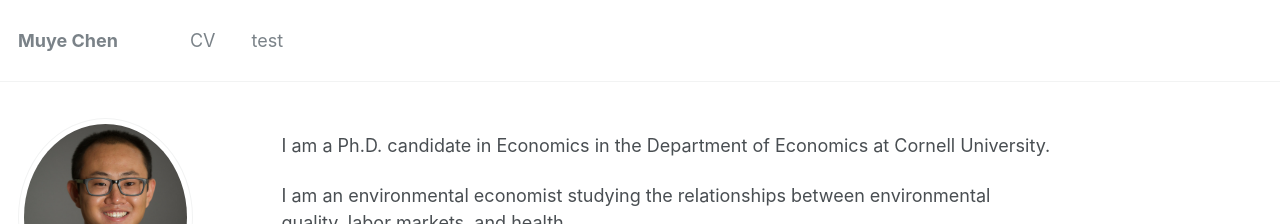
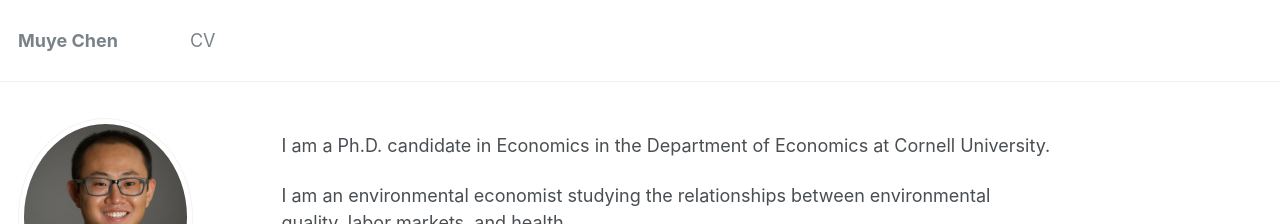
Before and after one commit to muyechenecon/muyechenecon.github.io, a Jekyll site: the page built from _pages/about.md, in a window 1280 px wide. Shown: the top 224 px of the page. Built offline with Jekyll 4.4.1, drawn with Linux system fonts in a browser that asks for light colours.

Commit message:
Update navigation.yml

```diff
--- a/_data/navigation.yml
+++ b/_data/navigation.yml
@@ -3,8 +3,6 @@ main:
   - title: "CV"
     url: /cv/
 
-  - title: "test"
-    url: /markdown/
 
 #  - title: "Research" -->
 #    url: /research/ -->
```
